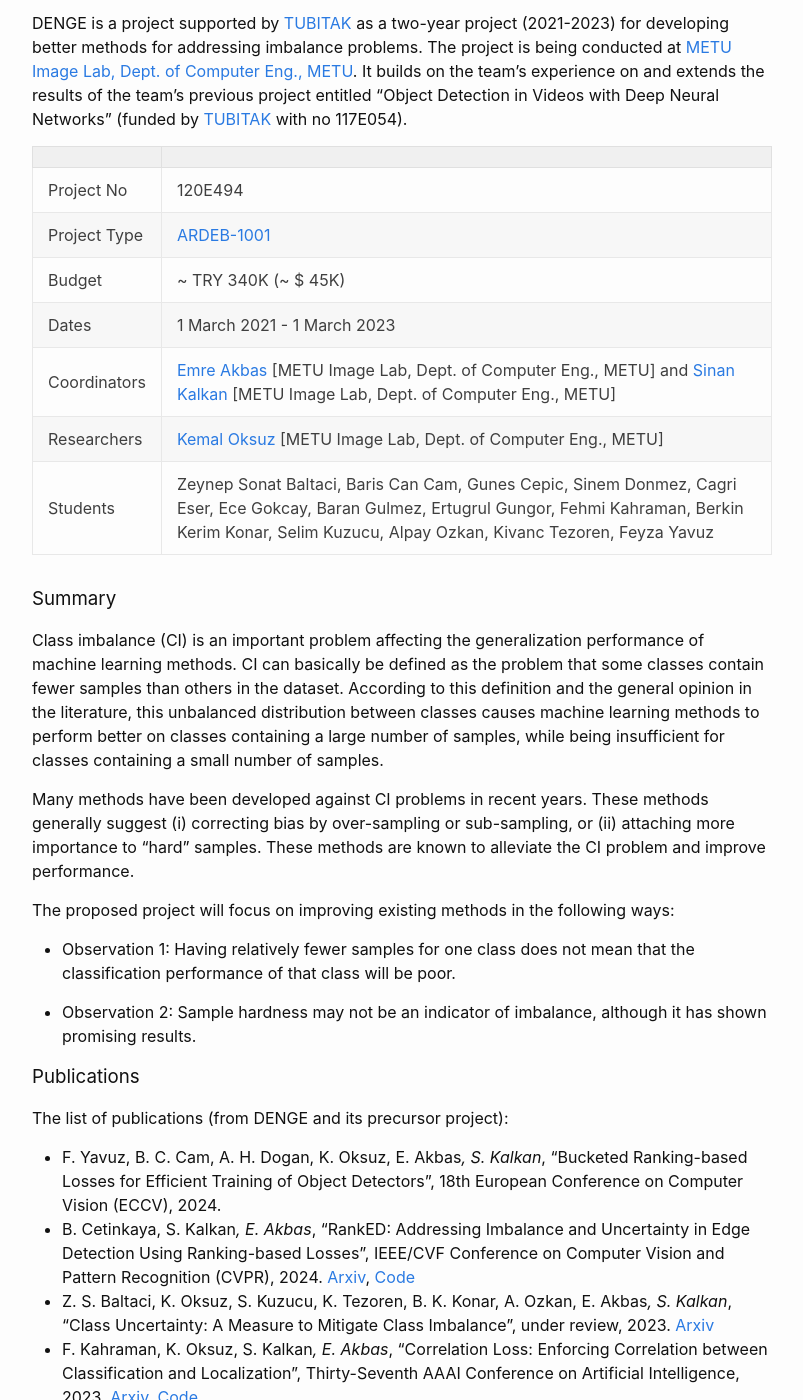
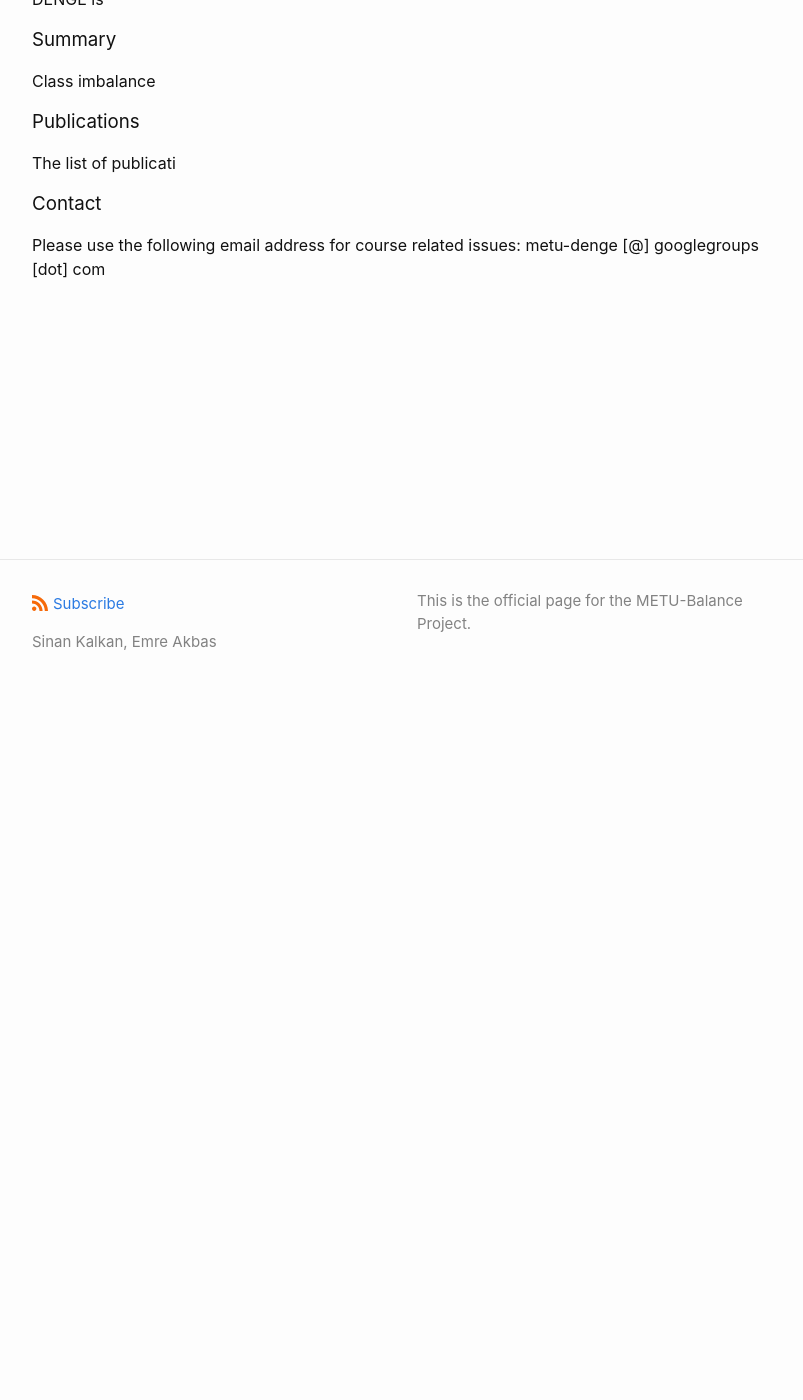
Before and after one commit to metu-trai/metu-trai.github.io, a Jekyll site: the page built from index.md, in a window 1280 px wide and 1400 px high, scrolled down 687 px. Shown: the whole window, without its empty margins (238-1041 px from the left). Built offline with Jekyll 4.4.1, drawn with Linux system fonts in a browser that asks for light colours; our own code applies the rules of GitHub Pages for plain Markdown files; some of the changed text lies outside the part shown.

Commit message:
Update index.md

```diff
--- a/index.md
+++ b/index.md
@@ -1,4 +1,4 @@
-Project webpage for the project entitled "Addressing Class Imbalance in Visual Recognition Problems by Measuring Class Imbalance and Using Epistemic Uncertainty" with acronym BALANCE (DENGE), supported by [TUBITAK](http://tubitak.gov.tr/) 1001 (no 120E494).
+METU Dept. of Computer Engineering -- Graduate-level Course CENG7880 -- Trustworthy and Responsible AI
 
 <style>
 .aS {
@@ -91,7 +91,7 @@ nav.fill ul li a {
 
   <nav class="stroke">
     <ul>
-      <li><a class="aS" href="#wid">What is DENGE?</a></li>
+      <li><a class="aS" href="#wid">About the Course</a></li>
       <li><a class="aS" href="#summary">Summary</a></li>
       <li><a class="aS" href="#publications">Publications</a></li>
       <li><a class="aS" href="#contact">Contact</a></li>
@@ -109,45 +109,16 @@ nav.fill ul li a {
 -----
 ### <tag id="wid">What is DENGE?</tag>
 
-DENGE is a project supported by [TUBITAK](http://tubitak.gov.tr/) as a two-year project (2021-2023) for developing better methods for addressing imbalance problems. The project is being conducted at [METU Image Lab, Dept. of Computer Eng., METU](https://image.ceng.metu.edu.tr). It builds on the team's experience on and extends the results of the team's previous project entitled "Object Detection in Videos with Deep Neural Networks" (funded by [TUBITAK](http://tubitak.gov.tr/) with no 117E054).
-
-| <!-- -->      | <!-- --> |
-| ------------- | -------- |
-| Project No    | 120E494     |
-| Project Type | [ARDEB-1001](https://www.tubitak.gov.tr/tr/destekler/akademik/ulusal-destek-programlari/icerik-1001-bilimsel-ve-teknolojik-arastirma-projelerini-destekleme-pr) |
-| Budget          | ~ TRY 340K (~ $ 45K) |
-| Dates           | 1 March 2021 - 1 March 2023 |
-| Coordinators | [Emre Akbas](http://ceng.metu.edu.tr/~emre/) [METU Image Lab, Dept. of Computer Eng., METU] and [Sinan Kalkan](http://ceng.metu.edu.tr/~skalkan/) [METU Image Lab, Dept. of Computer Eng., METU]  |
-| Researchers | [Kemal Oksuz](https://kemaloksuz.github.io/) [METU Image Lab, Dept. of Computer Eng., METU] |
-| Students    | Zeynep Sonat Baltaci, Baris Can Cam, Gunes Cepic, Sinem Donmez, Cagri Eser, Ece Gokcay, Baran Gulmez, Ertugrul Gungor, Fehmi Kahraman, Berkin Kerim Konar, Selim Kuzucu, Alpay Ozkan, Kivanc Tezoren, Feyza Yavuz |
+DENGE is
 
 
 ### <tag id="summary">Summary</tag>
 
-Class imbalance (CI) is an important problem affecting the generalization performance of machine learning methods. CI can basically be defined as the problem that some classes contain fewer samples than others in the dataset. According to this definition and the general opinion in the literature, this unbalanced distribution between classes causes machine learning methods to perform better on classes containing a large number of samples, while being insufficient for classes containing a small number of samples.
-
-Many methods have been developed against CI problems in recent years. These methods generally suggest (i) correcting bias by over-sampling or sub-sampling, or (ii) attaching more importance to “hard” samples. These methods are known to alleviate the CI problem and improve performance.
-
-The proposed project will focus on improving existing methods in the following ways:
-
-* Observation 1: Having relatively fewer samples for one class does not mean that the classification performance of that class will be poor.
-
-* Observation 2: Sample hardness may not be an indicator of imbalance, although it has shown promising results.
+Class imbalance
 
 ### <tag id=publications>Publications</tag>
 
-The list of publications (from DENGE and its precursor project):
-
-* F. Yavuz, B. C. Cam, A. H. Dogan, K. Oksuz, E. Akbas*, S. Kalkan*, "Bucketed Ranking-based Losses for Efficient Training of Object Detectors", 18th European Conference on Computer Vision (ECCV), 2024.
-* B. Cetinkaya, S. Kalkan*, E. Akbas*, "RankED: Addressing Imbalance and Uncertainty in Edge Detection Using Ranking-based Losses", IEEE/CVF Conference on Computer Vision and Pattern Recognition (CVPR), 2024. [Arxiv](https://arxiv.org/abs/2403.01795), [Code](https://ranked-cvpr24.github.io/)
-* Z. S. Baltaci, K. Oksuz, S. Kuzucu, K. Tezoren, B. K. Konar, A. Ozkan, E. Akbas*, S. Kalkan*, "Class Uncertainty: A Measure to Mitigate Class Imbalance", under review, 2023. [Arxiv](https://arxiv.org/abs/2311.14090)
-* F. Kahraman, K. Oksuz, S. Kalkan*, E. Akbas*, "Correlation Loss: Enforcing Correlation between Classification and Localization", Thirty-Seventh AAAI Conference on Artificial Intelligence, 2023. [Arxiv](https://arxiv.org/abs/2301.01019), [Code](https://github.com/fehmikahraman/CorrLoss)
-* K. Oksuz, B. C. Cam, S. Kalkan*, E. Akbas*, "One Metric to Measure them All: Localisation Recall Precision (LRP) for Evaluating Visual Detection Tasks", IEEE Transactions on Pattern Analysis and Machine Intelligence (PAMI), 44(12):9446-9463, 2022. [Arxiv](https://arxiv.org/abs/2011.10772), [Code](https://github.com/kemaloksuz/LRP-Error).
-* K. Oksuz, B. C. Cam, E. Akbas*, S. Kalkan*, "Rank & Sort Loss for Object Detection and Instance Segmentation", International Conference on Computer Vision (ICCV), oral presentation, 2021. [Arxiv](https://arxiv.org/abs/2107.11669), [Code](https://github.com/kemaloksuz/RankSortLoss).
-* K. Oksuz, B. C. Cam, S. Kalkan*, E. Akbas*, "Imbalance Problems in Object Detection: A Review", IEEE Transactions on Pattern Analysis and Machine Intelligence (PAMI), 43(10):3388-3415, 2021. [Arxiv](https://arxiv.org/abs/1909.00169), [Publisher](https://ieeexplore.ieee.org/document/9042296), [Repo](https://github.com/kemaloksuz/ObjectDetectionImbalance).
-* K. Oksuz, B. C. Cam, E. Akbas*, S. Kalkan*, "A Ranking-based, Balanced Loss Function Unifying Classification and Localisation in Object Detection", Thirty-fourth Conference on Neural Information Processing Systems (NeurIPS), spotlight paper, 2020. [Arxiv](https://arxiv.org/abs/2009.13592), [NeurIPS](https://proceedings.neurips.cc/paper/2020/hash/b2eeb7362ef83deff5c7813a67e14f0a-Abstract.html), [Code](https://github.com/kemaloksuz/aLRPLoss).
-* K. Oksuz, B. C. Cam, E. Akbas*, S. Kalkan*, "Generating Positive Bounding Boxes for Balanced Training of Object Detectors", IEEE Winter Conference on Applications of Computer Vision (WACV), 2020. [Arxiv](https://arxiv.org/abs/1909.09777), [Publisher](https://www.computer.org/csdl/proceedings-article/wacv/2020/09093503/1jPbqXS57W0), [Code](https://github.com/kemaloksuz/BoundingBoxGenerator).
-*
+The list of publicati
 
 
 
```
